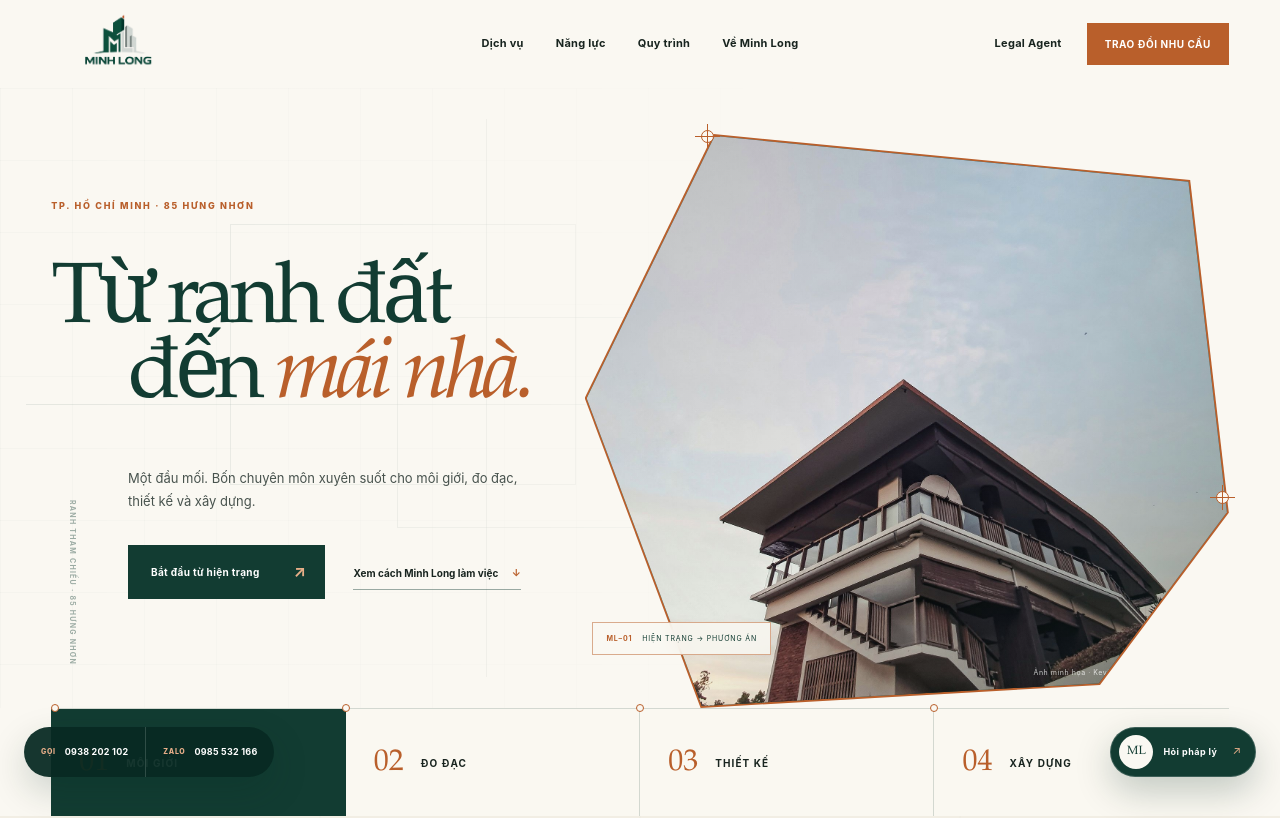
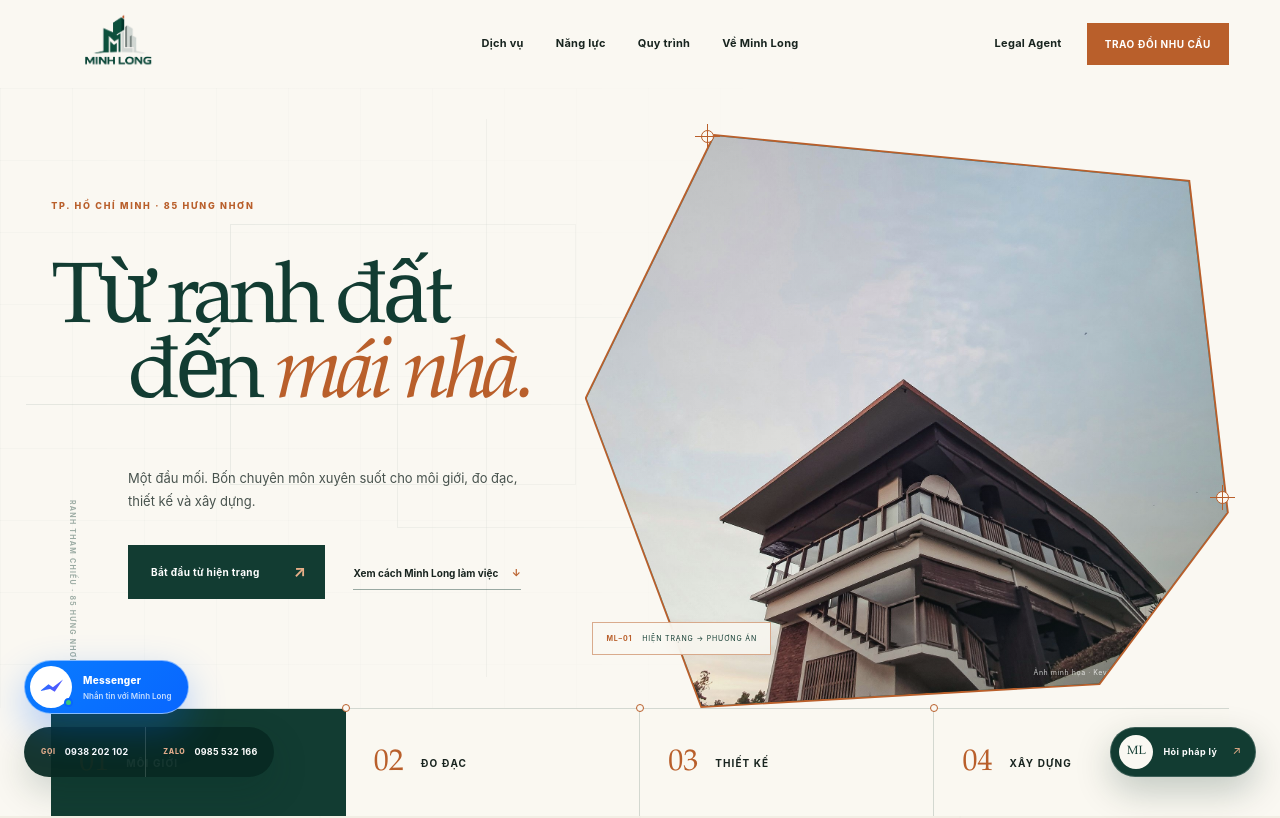
Before and after one commit to thienhocdata/minhlong-company-website, a Next.js app: page / in a window 1280 px wide. Shown: the top 818 px of the page. Built offline with nearby package versions, Linux system fonts and the light colour scheme.

Commit message:
feat: add Messenger contact widget

```diff
--- a/app/home-experience.tsx
+++ b/app/home-experience.tsx
@@ -362,6 +362,17 @@ export default function HomeExperience() {
         <a href="https://zalo.me/0985532166" target="_blank" rel="noreferrer"><span>Zalo</span><b>0985 532 166</b></a>
       </div>
 
+      <a
+        className={styles.messengerDock}
+        href="https://m.me/61592556041235"
+        target="_blank"
+        rel="noreferrer"
+        aria-label="Nhắn tin với Minh Long qua Messenger"
+      >
+        <span className={styles.messengerIcon} aria-hidden="true" />
+        <span className={styles.messengerCopy}><strong>Messenger</strong><small>Nhắn tin với Minh Long</small></span>
+      </a>
+
       <button className={styles.legalDock} type="button" onClick={() => setAgentOpen(true)}><span>ML</span><b>Hỏi pháp lý</b><i>↗</i></button>
 
       <div className={`${styles.agentOverlay} ${agentOpen ? styles.agentOverlayOpen : ""}`} aria-hidden={!agentOpen}>
--- a/app/home.module.css
+++ b/app/home.module.css
@@ -879,6 +879,58 @@
 .quickContact span { color: #e9af8a; font-size: 7px; font-weight: 850; letter-spacing: .1em; text-transform: uppercase; }
 .quickContact b { font-size: 9px; font-weight: 700; letter-spacing: .025em; }
 
+.messengerDock {
+  position: fixed;
+  z-index: 69;
+  left: 24px;
+  bottom: 86px;
+  min-height: 54px;
+  padding: 5px 17px 5px 5px;
+  display: flex;
+  align-items: center;
+  gap: 11px;
+  color: white;
+  border: 1px solid rgba(255,255,255,.5);
+  border-radius: 999px;
+  background: linear-gradient(135deg, #0a7cff, #0866ff);
+  box-shadow: 0 15px 38px rgba(8,102,255,.3);
+  transition: transform 180ms ease, box-shadow 180ms ease;
+}
+.messengerDock:hover,
+.messengerDock:focus-visible { transform: translateY(-3px); box-shadow: 0 19px 46px rgba(8,102,255,.38); }
+.messengerIcon {
+  position: relative;
+  width: 42px;
+  height: 42px;
+  flex: 0 0 42px;
+  border-radius: 50%;
+  background: white;
+}
+.messengerIcon::before {
+  content: "";
+  position: absolute;
+  left: 10px;
+  top: 12px;
+  width: 23px;
+  height: 18px;
+  background: linear-gradient(135deg, #0a7cff, #7646ff);
+  clip-path: polygon(0 72%, 37% 35%, 56% 51%, 100% 8%, 64% 77%, 44% 61%);
+}
+.messengerIcon::after {
+  content: "";
+  position: absolute;
+  right: -1px;
+  bottom: 1px;
+  width: 9px;
+  height: 9px;
+  border: 2px solid #0866ff;
+  border-radius: 50%;
+  background: #39c67b;
+}
+.messengerCopy { display: flex; flex-direction: column; gap: 2px; }
+.messengerCopy strong { font-size: 10px; font-weight: 800; letter-spacing: .025em; }
+.messengerCopy small { color: rgba(255,255,255,.76); font-size: 8px; font-weight: 600; white-space: nowrap; }
+
 .agentOverlay {
   position: fixed;
   inset: 0;
@@ -1083,6 +1135,9 @@
   .contact h2 { font-size: 59px; }
   .quickContact { left: 0; right: 0; bottom: 0; border-radius: 0; display: grid; grid-template-columns: 1fr 1fr; }
   .quickContact a { justify-content: center; }
+  .messengerDock { left: 13px; bottom: 65px; width: 52px; min-height: 52px; padding: 5px; }
+  .messengerIcon { width: 40px; height: 40px; flex-basis: 40px; }
+  .messengerCopy { display: none; }
   .legalDock { right: 13px; bottom: 65px; }
   .agentDrawer { width: 100%; }
   .agentDrawerHeader { grid-template-columns: 1fr auto; }
```
Also changed, not shown: 1 other file (tests, documents, lock files or other folders).
